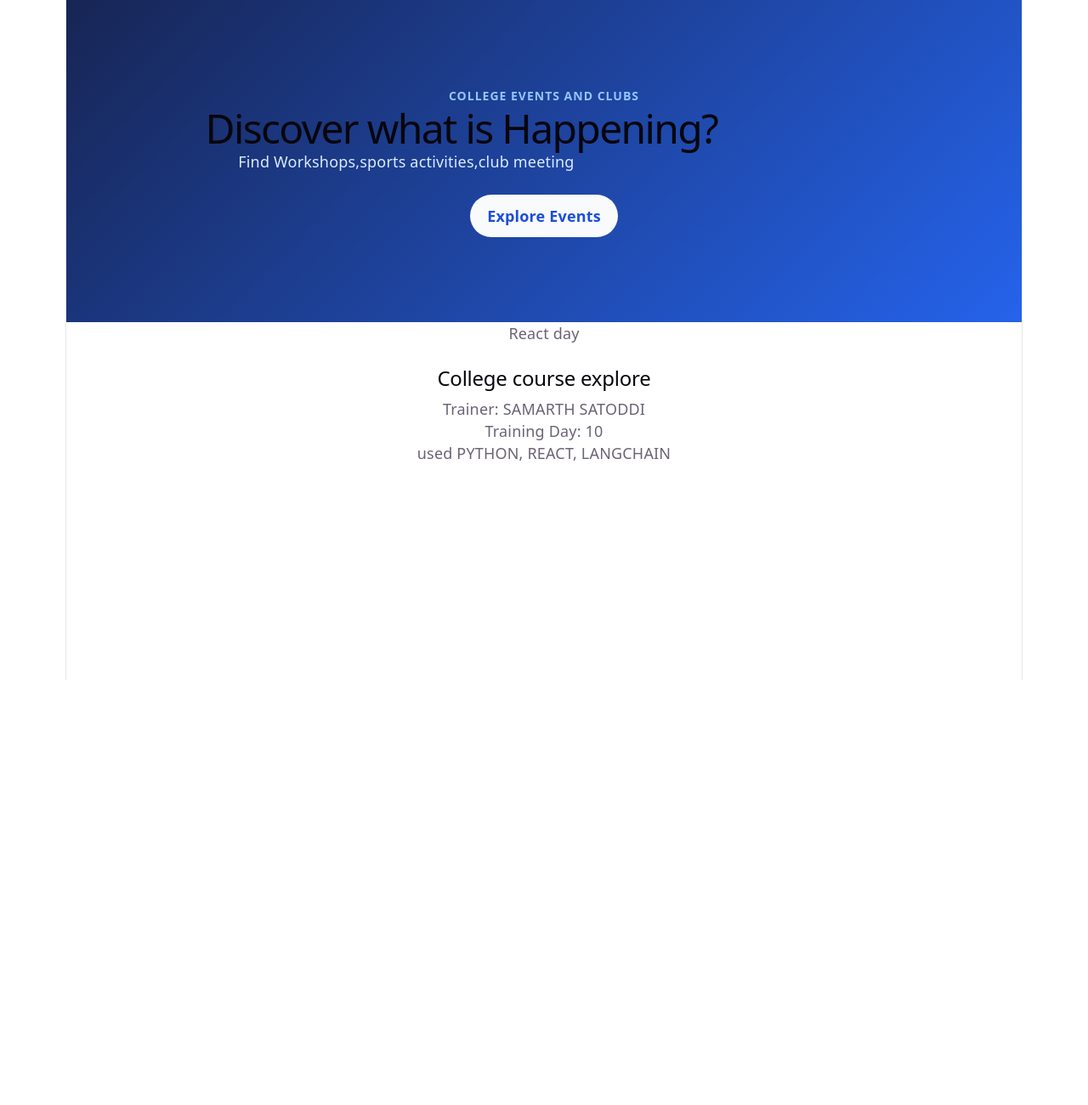
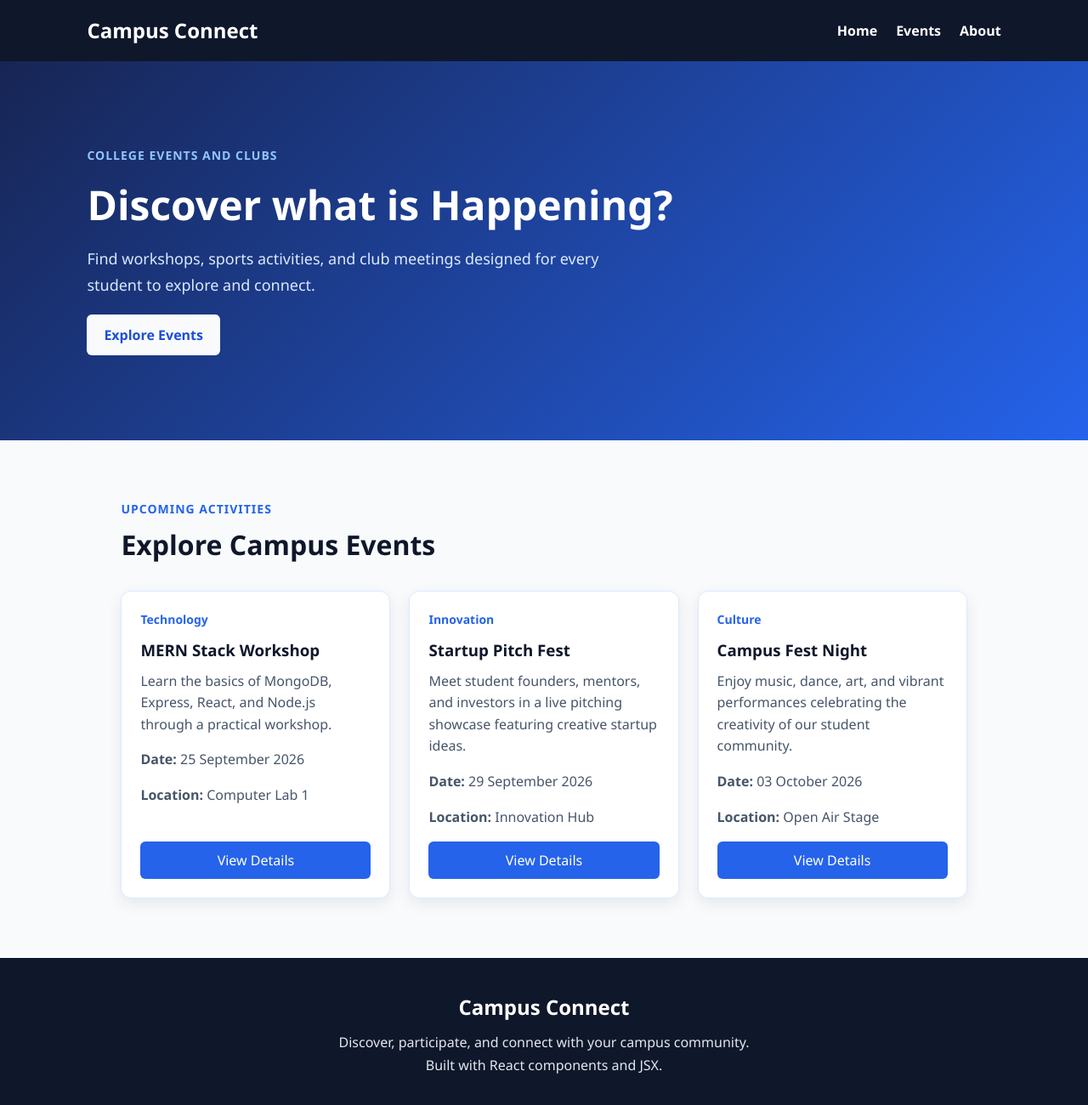
Before and after one commit to Samarth-Satoddi/PLACEMENT-TRAINING-SEM-5-JAVASCRIPT, a React (Vite) app in the folder react-demo/: page / in a window 1280 px wide. Shown: the top 1300 px of the page at 85% size. Before the commit the page ends 800 px from the top, so only its background shows below. Built offline with nearby package versions, Linux system fonts and the light colour scheme.

Commit message:
Add campus event landing page

```diff
--- a/react-demo/src/App.css
+++ b/react-demo/src/App.css
@@ -1,195 +1,54 @@
-.counter {
-  font-size: 16px;
-  padding: 5px 10px;
-  border-radius: 5px;
-  color: var(--accent);
-  background: var(--accent-bg);
-  border: 2px solid transparent;
-  transition: border-color 0.3s;
-  margin-bottom: 24px;
-
-  &:hover {
-    border-color: var(--accent-border);
-  }
-  &:focus-visible {
-    outline: 2px solid var(--accent);
-    outline-offset: 2px;
-  }
+* {
+  box-sizing: border-box;
 }
 
-.hero {
-  position: relative;
-
-  .base,
-  .framework,
-  .vite {
-    inset-inline: 0;
-    margin: 0 auto;
-  }
-
-  .base {
-    width: 170px;
-    position: relative;
-    z-index: 0;
-  }
-
-  .framework,
-  .vite {
-    position: absolute;
-  }
-
-  .framework {
-    z-index: 1;
-    top: 34px;
-    height: 28px;
-    transform: perspective(2000px) rotateZ(300deg) rotateX(44deg) rotateY(39deg)
-      scale(1.4);
-  }
-
-  .vite {
-    z-index: 0;
-    top: 107px;
-    height: 26px;
-    width: auto;
-    transform: perspective(2000px) rotateZ(300deg) rotateX(40deg) rotateY(39deg)
-      scale(0.8);
-  }
+html {
+  scroll-behavior: smooth;
 }
 
-#center {
-  display: flex;
-  flex-direction: column;
-  gap: 25px;
-  place-content: center;
-  place-items: center;
-  flex-grow: 1;
-
-  @media (max-width: 1024px) {
-    padding: 32px 20px 24px;
-    gap: 18px;
-  }
+body {
+  margin: 0;
+  font-family: "Segoe UI", Tahoma, Geneva, Verdana, sans-serif;
+  background: #f8fafc;
+  color: #0f172a;
 }
 
-#next-steps {
-  display: flex;
-  border-top: 1px solid var(--border);
-  text-align: left;
-
-  & > div {
-    flex: 1 1 0;
-    padding: 32px;
-    @media (max-width: 1024px) {
-      padding: 24px 20px;
-    }
-  }
-
-  .icon {
-    margin-bottom: 16px;
-    width: 22px;
-    height: 22px;
-  }
-
-  @media (max-width: 1024px) {
-    flex-direction: column;
-    text-align: center;
-  }
+button {
+  font: inherit;
 }
 
-#docs {
-  border-right: 1px solid var(--border);
-
-  @media (max-width: 1024px) {
-    border-right: none;
-    border-bottom: 1px solid var(--border);
-  }
-}
-
-#next-steps ul {
-  list-style: none;
-  padding: 0;
-  display: flex;
-  gap: 8px;
-  margin: 32px 0 0;
-
-  .logo {
-    height: 18px;
-  }
-
-  a {
-    color: var(--text-h);
-    font-size: 16px;
-    border-radius: 6px;
-    background: var(--social-bg);
-    display: flex;
-    padding: 6px 12px;
-    align-items: center;
-    gap: 8px;
-    text-decoration: none;
-    transition: box-shadow 0.3s;
-
-    &:hover {
-      box-shadow: var(--shadow);
-    }
-    .button-icon {
-      height: 18px;
-      width: 18px;
-    }
-  }
-
-  @media (max-width: 1024px) {
-    margin-top: 20px;
-    flex-wrap: wrap;
-    justify-content: center;
-
-    li {
-      flex: 1 1 calc(50% - 8px);
-    }
-
-    a {
-      width: 100%;
-      justify-content: center;
-      box-sizing: border-box;
-    }
-  }
-}
-
-#spacer {
-  height: 88px;
-  border-top: 1px solid var(--border);
-  @media (max-width: 1024px) {
-    height: 48px;
-  }
+#root {
+  min-height: 100vh;
 }
 
 .navbar {
   display: flex;
   justify-content: space-between;
   align-items: center;
-  padding: 1rem;
-  background-color: #333;
+  padding: 18px 8%;
+  background-color: #0f172a;
   color: white;
 }
 
-.ticks {
-  position: relative;
-  width: 100%;
+.navbar h2 {
+  margin: 0;
+}
 
-  &::before,
-  &::after {
-    content: '';
-    position: absolute;
-    top: -4.5px;
-    border: 5px solid transparent;
-  }
+.nav-links {
+  display: flex;
+  align-items: center;
+  gap: 22px;
+}
 
-  &::before {
-    left: 0;
-    border-left-color: var(--border);
-  }
-  &::after {
-    right: 0;
-    border-right-color: var(--border);
-  }
+.nav-links a {
+  color: white;
+  text-decoration: none;
+  font-weight: 600;
+  transition: color 0.2s ease;
+}
+
+.nav-links a:hover {
+  color: #60a5fa;
 }
 
 .hero {
@@ -214,23 +73,132 @@
 }
 
 .hero-description {
-  max-width: 620px;
-  margin-bottom: 24px;
+  max-width: 650px;
+  margin: 0;
+  font-size: 18px;
+  line-height: 1.7;
   color: #dbeafe;
-  font-size: 18px;
-  line-height: 1.6;
 }
 
 .hero-button {
   display: inline-block;
-  background: #f8fafc;
+  margin-top: 20px;
+  padding: 12px 20px;
+  border-radius: 6px;
+  background-color: #f8fafc;
   color: #1d4ed8;
-  padding: 12px 20px;
-  border-radius: 999px;
+  font-weight: 700;
   text-decoration: none;
-  font-weight: 600;
-  margin-top: 20px
+  transition: background-color 0.2s ease;
+}
+
+.hero-button:hover {
+  background-color: #dbeafe;
+}
+
+.events-section {
+  max-width: 1200px;
+  margin: auto;
+  padding: 70px 8%;
+}
+
+.section-label {
+  margin: 0;
+  color: #2563eb;
+  font-size: 14px;
+  font-weight: bold;
+  letter-spacing: 1px;
+  text-transform: uppercase;
+}
+
+.events-section h2 {
+  margin-top: 8px;
+  color: #0f172a;
+  font-size: 32px;
+}
+
+.event-grid {
+  display: grid;
+  grid-template-columns: repeat(auto-fit, minmax(245px, 1fr));
+  gap: 22px;
+  margin-top: 30px;
+}
+
+.event-card {
+  display: flex;
+  flex-direction: column;
+  padding: 22px;
+  border: 1px solid #dbeafe;
+  border-radius: 12px;
   background-color: white;
-  front-weight: bold;
-  text-decoration::view-transition-new
+  box-shadow: 0 6px 18px rgba(15, 23, 42, 0.08);
 }
+
+.event-card h3 {
+  margin: 10px 0;
+  color: #0f172a;
+}
+
+.event-card p {
+  line-height: 1.6;
+  color: #475569;
+}
+
+.event-category {
+  margin: 0;
+  color: #2563eb !important;
+  font-size: 14px;
+  font-weight: bold;
+}
+
+.event-card button {
+  margin-top: auto;
+  padding: 10px 14px;
+  border: none;
+  border-radius: 6px;
+  background-color: #2563eb;
+  color: white;
+  cursor: pointer;
+  transition: background-color 0.2s ease;
+}
+
+.event-card button:hover {
+  background-color: #1d4ed8;
+}
+
+.footer {
+  background-color: #0f172a;
+  color: #e2e8f0;
+  text-align: center;
+  padding: 40px 8%;
+}
+
+.footer h2 {
+  margin: 0 0 10px;
+  color: white;
+}
+
+.footer p {
+  margin: 0;
+  line-height: 1.7;
+}
+
+@media (max-width: 700px) {
+  .navbar {
+    flex-direction: column;
+    gap: 16px;
+  }
+
+  .nav-links {
+    flex-wrap: wrap;
+    justify-content: center;
+  }
+
+  .hero {
+    padding: 70px 8%;
+  }
+
+  .hero h1 {
+    font-size: 36px;
+  }
+}
--- a/react-demo/src/App.jsx
+++ b/react-demo/src/App.jsx
@@ -1,22 +1,21 @@
 import "./App.css";
-import Hero from "./assets/component/hero";
+import Navbar from "./components/Navbar";
+import Hero from "./components/Hero";
+import EventSection from "./components/EventSection";
+import Footer from "./components/Footer";
 
 function App() {
-  const trainername = "SAMARTH SATODDI";
-  const trainingday = 10;
+  return (
+    <div className="app-shell">
+      <Navbar />
 
-  return (
-    <main className="App">
-      <Hero />
-      <section className="App-header">
-        <p className="daylabel">React day</p>
-        <br />
-        <h2 className="title">College course explore</h2>
-        <p>Trainer: {trainername}</p>
-        <p>Training Day: {trainingday}</p>
-        <p>used PYTHON, REACT, LANGCHAIN</p>
-      </section>
-    </main>
+      <main id="home">
+        <Hero />
+        <EventSection />
+      </main>
+
+      <Footer />
+    </div>
   );
 }
 
--- /dev/null
+++ b/react-demo/src/components/EventSection.jsx
@@ -0,0 +1,76 @@
+function EventSection() {
+  return (
+    <section id="events" className="events-section">
+      <p className="section-label">Upcoming Activities</p>
+
+      <h2>Explore Campus Events</h2>
+
+      <div className="event-grid">
+        <article className="event-card">
+          <p className="event-category">Technology</p>
+
+          <h3>MERN Stack Workshop</h3>
+
+          <p>
+            Learn the basics of MongoDB, Express, React, and Node.js through a
+            practical workshop.
+          </p>
+
+          <p>
+            <strong>Date:</strong> 25 September 2026
+          </p>
+
+          <p>
+            <strong>Location:</strong> Computer Lab 1
+          </p>
+
+          <button type="button">View Details</button>
+        </article>
+
+        <article className="event-card">
+          <p className="event-category">Innovation</p>
+
+          <h3>Startup Pitch Fest</h3>
+
+          <p>
+            Meet student founders, mentors, and investors in a live pitching
+            showcase featuring creative startup ideas.
+          </p>
+
+          <p>
+            <strong>Date:</strong> 29 September 2026
+          </p>
+
+          <p>
+            <strong>Location:</strong> Innovation Hub
+          </p>
+
+          <button type="button">View Details</button>
+        </article>
+
+        <article className="event-card">
+          <p className="event-category">Culture</p>
+
+          <h3>Campus Fest Night</h3>
+
+          <p>
+            Enjoy music, dance, art, and vibrant performances celebrating the
+            creativity of our student community.
+          </p>
+
+          <p>
+            <strong>Date:</strong> 03 October 2026
+          </p>
+
+          <p>
+            <strong>Location:</strong> Open Air Stage
+          </p>
+
+          <button type="button">View Details</button>
+        </article>
+      </div>
+    </section>
+  );
+}
+
+export default EventSection;
--- /dev/null
+++ b/react-demo/src/components/Footer.jsx
@@ -0,0 +1,11 @@
+function Footer() {
+  return (
+    <footer id="about" className="footer">
+      <h2>Campus Connect</h2>
+      <p>Discover, participate, and connect with your campus community.</p>
+      <p>Built with React components and JSX.</p>
+    </footer>
+  );
+}
+
+export default Footer;
--- /dev/null
+++ b/react-demo/src/components/Hero.jsx
@@ -0,0 +1,17 @@
+function Hero() {
+  return (
+    <section className="hero">
+      <p className="hero-label">College Events and Clubs</p>
+      <h1>Discover what is Happening?</h1>
+      <p className="hero-description">
+        Find workshops, sports activities, and club meetings designed for every
+        student to explore and connect.
+      </p>
+      <a className="hero-button" href="#events">
+        Explore Events
+      </a>
+    </section>
+  );
+}
+
+export default Hero;
--- /dev/null
+++ b/react-demo/src/components/Navbar.jsx
@@ -0,0 +1,15 @@
+function Navbar() {
+  return (
+    <nav className="navbar">
+      <h2>Campus Connect</h2>
+
+      <div className="nav-links">
+        <a href="#home">Home</a>
+        <a href="#events">Events</a>
+        <a href="#about">About</a>
+      </div>
+    </nav>
+  );
+}
+
+export default Navbar;
--- a/react-demo/src/index.css
+++ b/react-demo/src/index.css
@@ -1,111 +1,36 @@
 :root {
-  --text: #6b6375;
-  --text-h: #08060d;
-  --bg: #fff;
-  --border: #e5e4e7;
-  --code-bg: #f4f3ec;
-  --accent: #aa3bff;
-  --accent-bg: rgba(170, 59, 255, 0.1);
-  --accent-border: rgba(170, 59, 255, 0.5);
-  --social-bg: rgba(244, 243, 236, 0.5);
-  --shadow:
-    rgba(0, 0, 0, 0.1) 0 10px 15px -3px, rgba(0, 0, 0, 0.05) 0 4px 6px -2px;
-
-  --sans: system-ui, 'Segoe UI', Roboto, sans-serif;
-  --heading: system-ui, 'Segoe UI', Roboto, sans-serif;
-  --mono: ui-monospace, Consolas, monospace;
-
-  font: 18px/145% var(--sans);
-  letter-spacing: 0.18px;
-  color-scheme: light dark;
-  color: var(--text);
-  background: var(--bg);
+  font-family: "Segoe UI", Tahoma, Geneva, Verdana, sans-serif;
+  line-height: 1.5;
+  font-weight: 400;
+  color: #0f172a;
+  background: #f8fafc;
   font-synthesis: none;
   text-rendering: optimizeLegibility;
   -webkit-font-smoothing: antialiased;
   -moz-osx-font-smoothing: grayscale;
-
-  @media (max-width: 1024px) {
-    font-size: 16px;
-  }
 }
 
-@media (prefers-color-scheme: dark) {
-  :root {
-    --text: #9ca3af;
-    --text-h: #f3f4f6;
-    --bg: #16171d;
-    --border: #2e303a;
-    --code-bg: #1f2028;
-    --accent: #c084fc;
-    --accent-bg: rgba(192, 132, 252, 0.15);
-    --accent-border: rgba(192, 132, 252, 0.5);
-    --social-bg: rgba(47, 48, 58, 0.5);
-    --shadow:
-      rgba(0, 0, 0, 0.4) 0 10px 15px -3px, rgba(0, 0, 0, 0.25) 0 4px 6px -2px;
-  }
-
-  #social .button-icon {
-    filter: invert(1) brightness(2);
-  }
+html {
+  scroll-behavior: smooth;
 }
 
 body {
   margin: 0;
+  min-width: 320px;
 }
 
-#root {
-  width: 1126px;
+img {
   max-width: 100%;
-  margin: 0 auto;
-  text-align: center;
-  border-inline: 1px solid var(--border);
-  min-height: 100svh;
-  display: flex;
-  flex-direction: column;
+  display: block;
+}
+
+* {
   box-sizing: border-box;
 }
 
 h1,
-h2 {
-  font-family: var(--heading);
-  font-weight: 500;
-  color: var(--text-h);
+h2,
+h3,
+p {
+  margin-top: 0;
 }
-
-h1 {
-  font-size: 56px;
-  letter-spacing: -1.68px;
-  margin: 32px 0;
-  @media (max-width: 1024px) {
-    font-size: 36px;
-    margin: 20px 0;
-  }
-}
-h2 {
-  font-size: 24px;
-  line-height: 118%;
-  letter-spacing: -0.24px;
-  margin: 0 0 8px;
-  @media (max-width: 1024px) {
-    font-size: 20px;
-  }
-}
-p {
-  margin: 0;
-}
-
-code,
-.counter {
-  font-family: var(--mono);
-  display: inline-flex;
-  border-radius: 4px;
-  color: var(--text-h);
-}
-
-code {
-  font-size: 15px;
-  line-height: 135%;
-  padding: 4px 8px;
-  background: var(--code-bg);
-}
```
